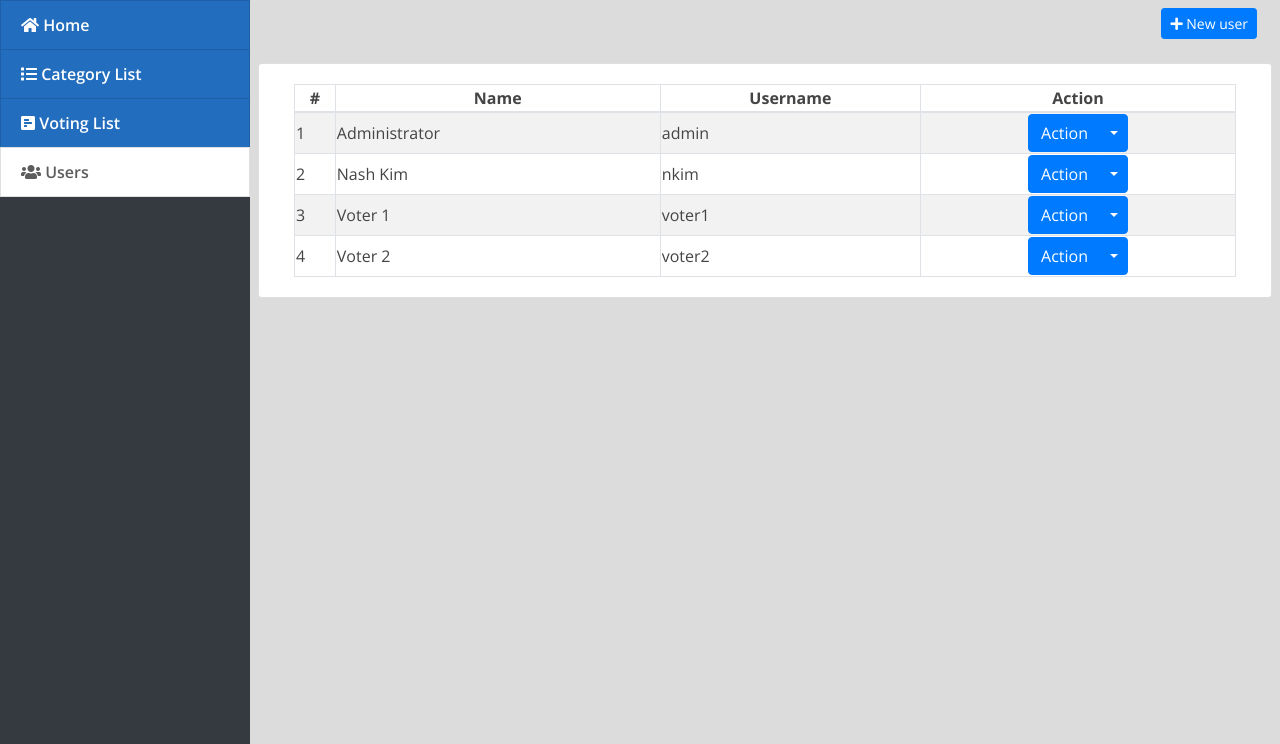
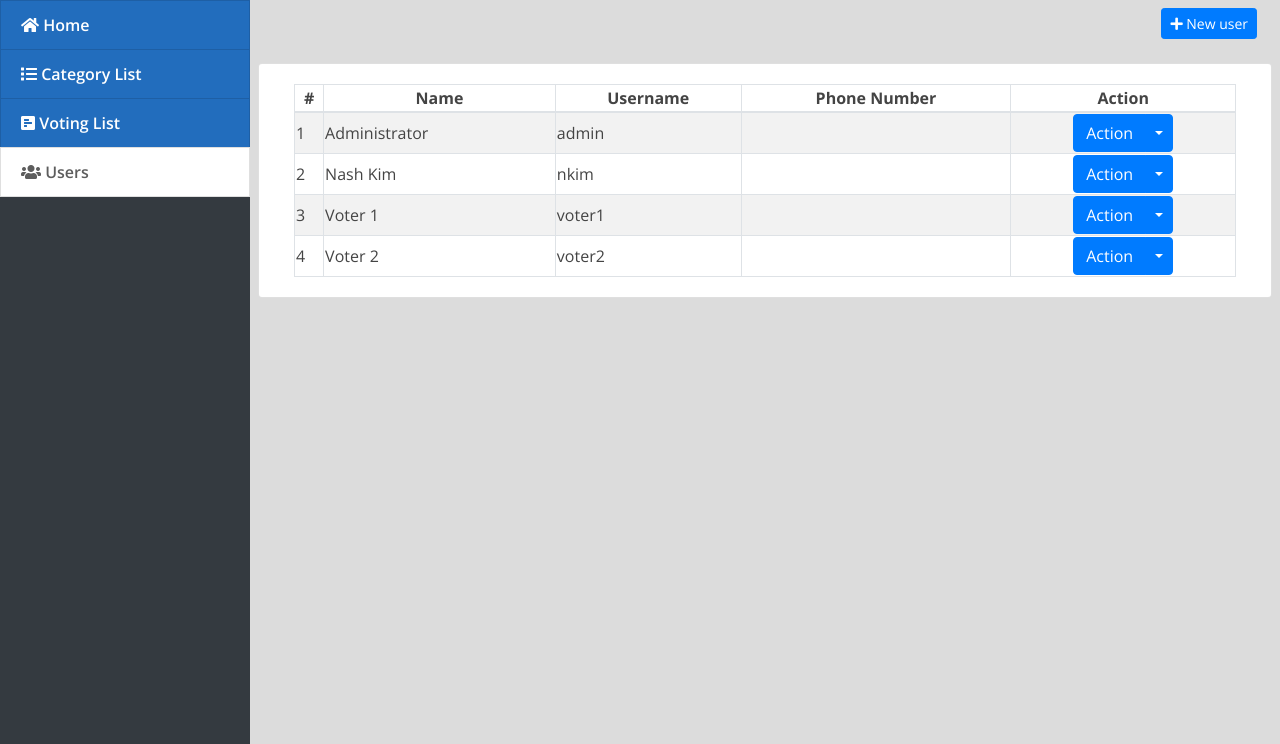
Before and after one commit to Nashkim254/voting, a PHP site: page /index.php?page=users in a window 1280 px wide. Shown: the part 56-800 px from the top of the page. Run offline with PHP 8.4, Linux system fonts and the light colour scheme; the visitor is signed in with stand-in values (Sample User, id 1); data comes from the database, SQL or seed files in the repository; data that the repository does not hold is empty; some libraries are stand-ins or nearby versions.

Commit message:
phone number

```diff
--- a/admin_class.php
+++ b/admin_class.php
@@ -87,6 +87,7 @@ Class Action {
 		$data = " name = '$name' ";
 		$data .= ", username = '$username' ";
 		$data .= ", password = '$password' ";
+		$data .= ", number = '$number' ";
 		$data .= ", type = '$type' ";
 		if(empty($id)){
 			$save = $this->db->query("INSERT INTO users set ".$data);
--- a/manage_user.php
+++ b/manage_user.php
@@ -22,6 +22,10 @@ foreach($user->fetch_array() as $k =>$v){
 		<div class="form-group">
 			<label for="password">Password</label>
 			<input type="password" name="password" id="password" class="form-control" value="<?php echo isset($meta['password']) ? $meta['id']: '' ?>" required>
+		</div>
+				<div class="form-group">
+			<label for="number">Phone Number</label>
+			<input type="text" name="number" id="number" class="form-control" value="<?php echo isset($meta['number']) ? $meta['number']: '' ?>" required>
 		</div>
 		<div class="form-group">
 			<label for="type">User Type</label>
--- a/users.php
+++ b/users.php
@@ -19,6 +19,7 @@
 					<th class="text-center">#</th>
 					<th class="text-center">Name</th>
 					<th class="text-center">Username</th>
+					<th class="text-center">Phone Number</th>
 					<th class="text-center">Action</th>
 				</tr>
 			</thead>
@@ -38,6 +39,9 @@
 				 	</td>
 				 	<td>
 				 		<?php echo $row['username'] ?>
+				 	</td>
+					 <td>
+				 		<?php echo $row['number'] ?>
 				 	</td>
 				 	<td>
 				 		<center>
```
